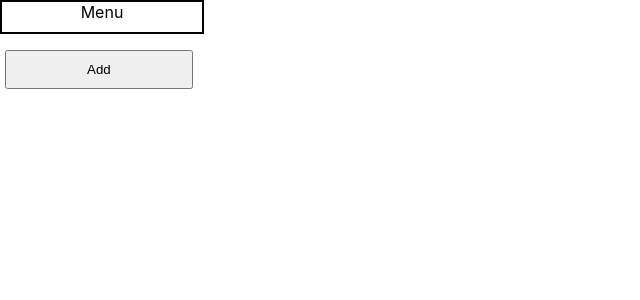
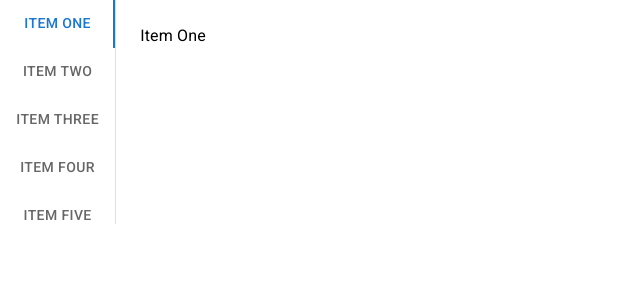
Before and after one commit to Chooz-Start-Up/chooz-centralized-menu, a React (Create React App) app in the folder owner-web/: page / in a window 1280 px wide. Shown: the top 300 px of the page, without its empty margins (0-640 px from the left). Built offline with nearby package versions, Linux system fonts and the light colour scheme; a web font is replaced by a local one.

Commit message:
Working on tabbing and listing

```diff
--- a/owner-web/src/App.css
+++ b/owner-web/src/App.css
@@ -91,20 +91,6 @@
   height: 60px;
 }
 
-.item {
-  text-align: center;
-
-  margin-bottom: 10px;
-
-  border: 2px solid #000000;
-  width: 200px;
-  height: 30px;
-
-  position: relative;
-  bottom: 0px;
-  right: 40px;
-}
-
 .button-add {
   padding: 10px 80px;
 
@@ -114,11 +100,14 @@
 }
 
 .button-remove {
-  font-size: 10px;
+  font-size: 5px;
 
-  position: absolute;
-  bottom: 6px;
+  position: relative;
+  bottom: 0px;
   right: 0px;
+
+  width: 5px;
+  height: 5px;
 }
 
 .column-add {
--- a/owner-web/src/App.tsx
+++ b/owner-web/src/App.tsx
@@ -1,12 +1,14 @@
 import React from "react";
 import { Column } from "./component/column/Column";
 import "./App.css";
+import VerticalTabs from "./component/column/TabTest";
 
 class App extends React.Component {
   render() {
     return (
       <>
-        <Column title="Menu" />
+        {/* <Column title="Menu" /> */}
+        <VerticalTabs />
       </>
     );
   }
--- a/owner-web/src/component/column/Column.tsx
+++ b/owner-web/src/component/column/Column.tsx
@@ -3,7 +3,8 @@ import { ColumnProps, ColumnState, UserDataAPI } from "./interface";
 import { Item } from "./Item";
 import axios from "axios";
 
-import { Button } from "@mui/material";
+import { Button, Container, Box, ThemeProvider } from "@mui/material";
+import { ItemBox, MenuBox } from "./MUITest";
 
 export class Column extends React.Component<ColumnProps, ColumnState> {
   constructor(props: ColumnProps) {
@@ -72,8 +73,28 @@ export class Column extends React.Component<ColumnProps, ColumnState> {
     ));
 
     return (
-      <div>
-        <header className="menu-header">{title}</header>
+      <>
+        <Box
+          sx={{
+            display: "grid",
+            gap: 1,
+            gridTemplateColumns: "repeat(1, 1fr)",
+          }}
+        >
+          <MenuBox>
+            1
+            {this.state.items.map((item) => (
+              <Item
+                key={item.id}
+                id={item.id}
+                name={item.name}
+                deleteButton={this.handleMinusClick}
+              />
+            ))}
+          </MenuBox>
+        </Box>
+        {/* <header className="menu-header">{title}</header>
+
         <ul>
           {this.state.items.map((item) => (
             <Item
@@ -84,10 +105,11 @@ export class Column extends React.Component<ColumnProps, ColumnState> {
             />
           ))}
         </ul>
+         */}
         <button className="button-add" onClick={this.handleAddClick}>
           Add
         </button>
-      </div>
+      </>
     );
   }
 }
--- a/owner-web/src/component/column/Item.tsx
+++ b/owner-web/src/component/column/Item.tsx
@@ -1,22 +1,25 @@
 import React, { Component } from "react";
 import { ItemProps } from "./interface";
+import { IconButton } from "@mui/material";
+import DeleteIcon from "@mui/icons-material/Delete";
+import { ItemBox } from "./MUITest";
 
 export class Item extends React.Component<ItemProps> {
   render() {
     const { name } = this.props;
-    console.log("Item prop is: ", this.props.name, "---", this.props.id);
     return (
-      <div>
-        <header className="item">
-          {name}
-          <button
-            className="button-remove"
+      <>
+        <ItemBox key={this.props.id}>
+          <div>{name}</div>
+          <IconButton
+            aria-label="delete"
+            sx={{ position: "relative", bottom: "28px", left: "70px" }}
             onClick={() => this.props.deleteButton(this.props.id)}
           >
-            x
-          </button>
-        </header>
-      </div>
+            <DeleteIcon />
+          </IconButton>
+        </ItemBox>
+      </>
     );
   }
 }
--- /dev/null
+++ b/owner-web/src/component/column/MUITest.tsx
@@ -0,0 +1,87 @@
+import * as React from "react";
+import Box, { BoxProps } from "@mui/material/Box";
+import List from "@mui/material/List";
+import ListItem from "@mui/material/ListItem";
+import ListItemText from "@mui/material/ListItemText";
+import IconButton from "@mui/material/IconButton";
+import Grid from "@mui/material/Grid";
+import Typography from "@mui/material/Typography";
+import DeleteIcon from "@mui/icons-material/Delete";
+import Fab from "@mui/material/Fab";
+
+export function ItemBox(props: BoxProps) {
+  const { sx, ...other } = props;
+  return (
+    <Box
+      sx={{
+        bgcolor: (theme) =>
+          theme.palette.mode === "dark" ? "#101010" : "#fff",
+        color: (theme) =>
+          theme.palette.mode === "dark" ? "grey.300" : "grey.800",
+        border: "2px solid",
+        borderColor: (theme) =>
+          theme.palette.mode === "dark" ? "grey.800" : "grey.500",
+        p: 2,
+        borderRadius: 2,
+        fontSize: "0.875rem",
+        fontWeight: "700",
+        textAlign: "center",
+        width: "150px",
+        height: "20px",
+        ...sx,
+      }}
+      {...other}
+    />
+  );
+}
+
+export function MenuBox(props: BoxProps) {
+  const { sx, ...other } = props;
+  return (
+    <Box
+      sx={{
+        bgcolor: (theme) =>
+          theme.palette.mode === "dark" ? "#101010" : "#fff",
+        color: (theme) =>
+          theme.palette.mode === "dark" ? "grey.300" : "grey.800",
+        border: "2px solid",
+        borderColor: (theme) =>
+          theme.palette.mode === "dark" ? "grey.800" : "grey.500",
+        p: 2,
+        borderRadius: 2,
+        fontSize: "0.875rem",
+        fontWeight: "700",
+        textAlign: "center",
+        width: "150px",
+        height: "20px",
+        ...sx,
+      }}
+      {...other}
+    />
+  );
+}
+
+export class Test extends React.Component {
+  render() {
+    return (
+      <Grid item xs={12} md={6}>
+        <Typography sx={{ mt: 4, mb: 2 }} variant="h6" component="div">
+          Avatar with text and icon
+        </Typography>
+        <List>
+          <Fab variant="extended">
+            <ListItem
+              secondaryAction={
+                <IconButton edge="end" aria-label="delete">
+                  <DeleteIcon />
+                </IconButton>
+              }
+            >
+              <ListItemText primary="Single-line item" />
+            </ListItem>
+          </Fab>
+        </List>
+      </Grid>
+    );
+  }
+}
--- /dev/null
+++ b/owner-web/src/component/column/TabTest.tsx
@@ -0,0 +1,95 @@
+import * as React from "react";
+import Tabs from "@mui/material/Tabs";
+import Tab from "@mui/material/Tab";
+import Typography from "@mui/material/Typography";
+import Box from "@mui/material/Box";
+
+interface TabPanelProps {
+  children?: React.ReactNode;
+  index: number;
+  value: number;
+}
+
+function TabPanel(props: TabPanelProps) {
+  const { children, value, index, ...other } = props;
+
+  return (
+    <div
+      role="tabpanel"
+      hidden={value !== index}
+      id={`vertical-tabpanel-${index}`}
+      aria-labelledby={`vertical-tab-${index}`}
+      {...other}
+    >
+      {value === index && (
+        <Box sx={{ p: 3 }}>
+          <Typography>{children}</Typography>
+        </Box>
+      )}
+    </div>
+  );
+}
+
+function a11yProps(index: number) {
+  return {
+    id: `vertical-tab-${index}`,
+    "aria-controls": `vertical-tabpanel-${index}`,
+  };
+}
+
+export default function VerticalTabs() {
+  const [value, setValue] = React.useState(0);
+
+  const handleChange = (event: React.SyntheticEvent, newValue: number) => {
+    setValue(newValue);
+  };
+
+  return (
+    <Box
+      sx={{
+        flexGrow: 1,
+        bgcolor: "background.paper",
+        display: "flex",
+        height: 224,
+      }}
+    >
+      <Tabs
+        orientation="vertical"
+        variant="scrollable"
+        value={value}
+        onChange={handleChange}
+        aria-label="Vertical tabs example"
+        sx={{ borderRight: 1, borderColor: "divider" }}
+      >
+        <Tab label="Item One" {...a11yProps(0)} />
+        <Tab label="Item Two" {...a11yProps(1)} />
+        <Tab label="Item Three" {...a11yProps(2)} />
+        <Tab label="Item Four" {...a11yProps(3)} />
+        <Tab label="Item Five" {...a11yProps(4)} />
+        <Tab label="Item Six" {...a11yProps(5)} />
+        <Tab label="Item Seven" {...a11yProps(6)} />
+      </Tabs>
+      <TabPanel value={value} index={0}>
+        Item One
+      </TabPanel>
+      <TabPanel value={value} index={1}>
+        Item Two
+      </TabPanel>
+      <TabPanel value={value} index={2}>
+        Item Three
+      </TabPanel>
+      <TabPanel value={value} index={3}>
+        Item Four
+      </TabPanel>
+      <TabPanel value={value} index={4}>
+        Item Five
+      </TabPanel>
+      <TabPanel value={value} index={5}>
+        Item Six
+      </TabPanel>
+      <TabPanel value={value} index={6}>
+        Item Seven
+      </TabPanel>
+    </Box>
+  );
+}
```
